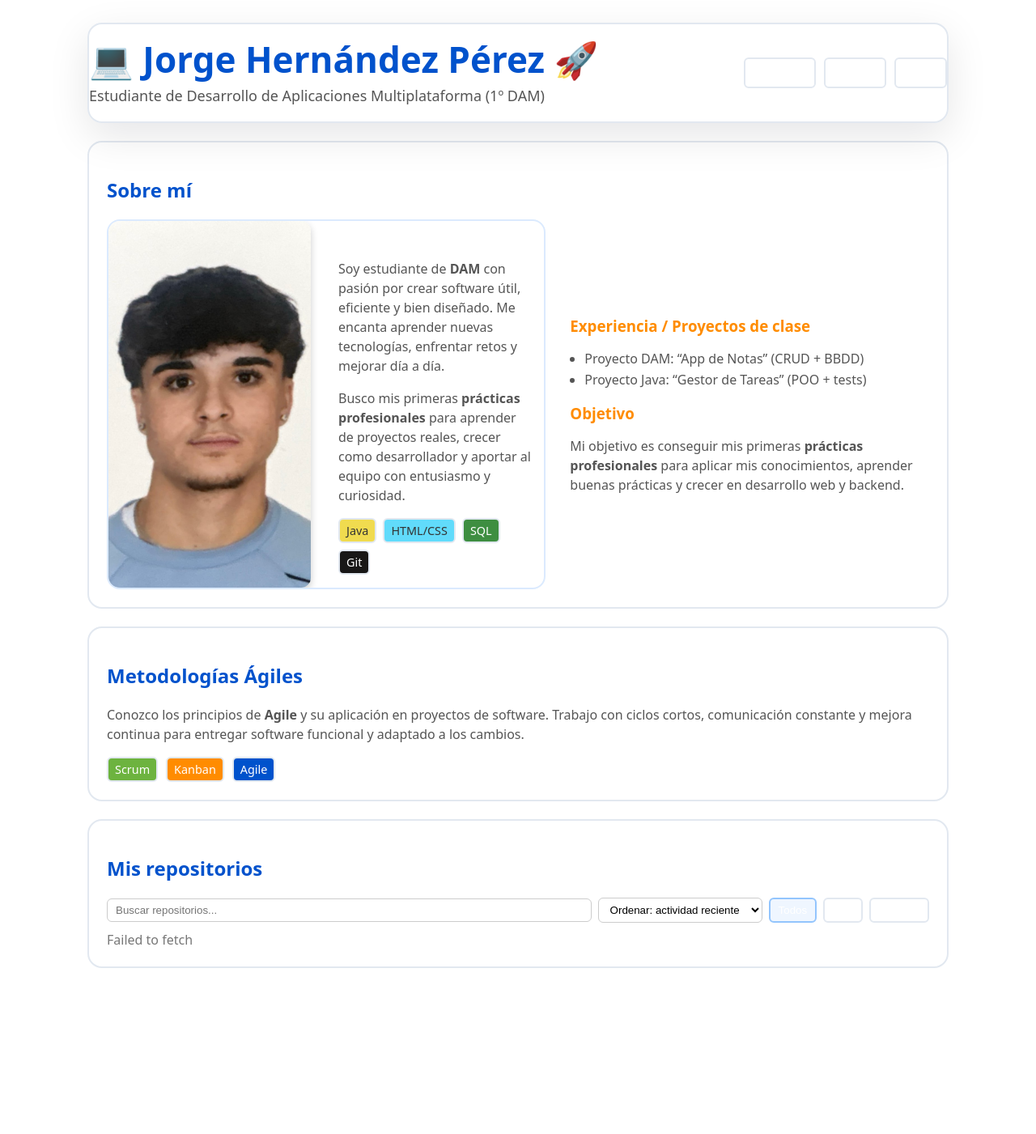
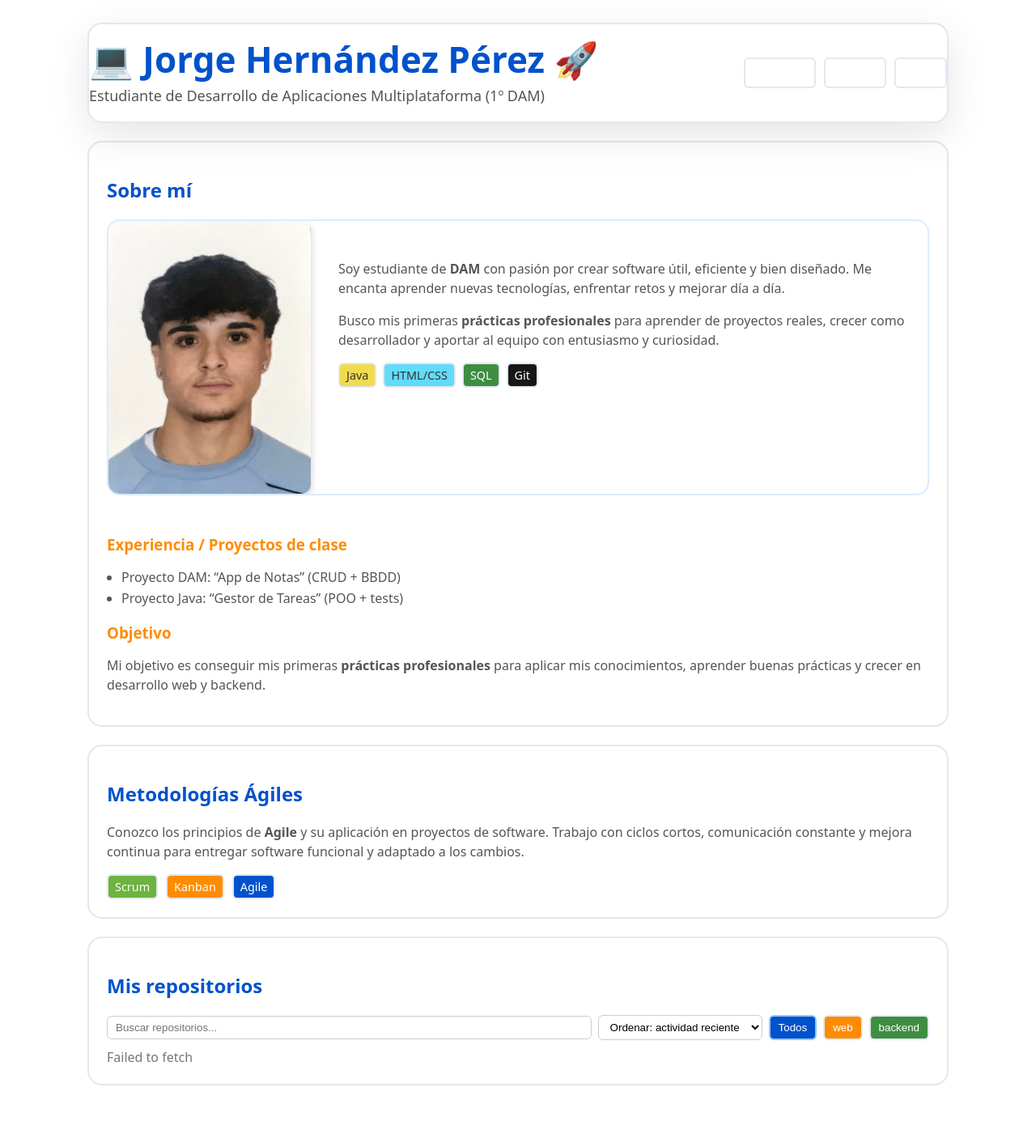
Before and after one commit to Jorghdez18/Jorghdez18.github.io, a Jekyll site: the page built from index.html, in a window 1280 px wide. Shown: the whole page at 81% size. Built offline with Jekyll 4.4.1, drawn with Linux system fonts in a browser that asks for light colours; before the commit the page ends 1256 px from its top, so only the background shows below that.

Commit message:
Update index.html

```diff
--- a/index.html
+++ b/index.html
@@ -20,7 +20,7 @@ title: "Jorge Hernández Pérez — CV & Portfolio"
   <!-- Sobre mí -->
   <section class="section">
     <h2 style="color:#0052CC;">Sobre mí</h2>
-    <div class="grid2" style="gap:30px; align-items:center;">
+    <div class="grid2" style="gap:30px; display:flex; flex-wrap:wrap; align-items:center;">
       <div class="profile">
         <img src="/img/CamScanner 22-12-25 12.52_1.jpg" alt="Foto de perfil" style="width:250px; border-radius:12px; box-shadow:0 4px 10px rgba(0,0,0,0.2); transition: transform 0.3s;" onmouseover="this.style.transform='scale(1.05)'" onmouseout="this.style.transform='scale(1)'">
         <div class="bio" style="margin-top:15px;">
@@ -39,7 +39,7 @@ title: "Jorge Hernández Pérez — CV & Portfolio"
         </div>
       </div>
 
-      <div>
+      <div style="flex:1; min-width:250px;">
         <h3 style="color:#FF8C00; margin-bottom:8px;">Experiencia / Proyectos de clase</h3>
         <ul style="color:#555; padding-left:18px; line-height:1.6;">
           <li>Proyecto DAM: “App de Notas” (CRUD + BBDD)</li>
@@ -60,7 +60,7 @@ title: "Jorge Hernández Pérez — CV & Portfolio"
     <p style="color:#555; line-height:1.5;">
       Conozco los principios de <b>Agile</b> y su aplicación en proyectos de software. Trabajo con ciclos cortos, comunicación constante y mejora continua para entregar software funcional y adaptado a los cambios.
     </p>
-    <div style="display:flex; gap:10px; margin-top:10px;">
+    <div style="display:flex; gap:10px; margin-top:10px; flex-wrap:wrap;">
       <span class="pill" style="background-color:#6DB33F; color:white;">Scrum</span>
       <span class="pill" style="background-color:#FF8C00; color:white;">Kanban</span>
       <span class="pill" style="background-color:#0052CC; color:white;">Agile</span>
@@ -77,9 +77,9 @@ title: "Jorge Hernández Pérez — CV & Portfolio"
         <option value="stars">Ordenar: estrellas</option>
         <option value="name">Ordenar: nombre</option>
       </select>
-      <button class="btn active" data-topic="all">Todos</button>
-      <button class="btn" data-topic="web">web</button>
-      <button class="btn" data-topic="backend">backend</button>
+      <button class="btn active" data-topic="all" style="background-color:#0052CC;">Todos</button>
+      <button class="btn" data-topic="web" style="background-color:#FF8C00;">web</button>
+      <button class="btn" data-topic="backend" style="background-color:#3E8E41;">backend</button>
     </div>
     <div id="repos" class="cards" style="display:grid; grid-template-columns:repeat(auto-fit, minmax(250px,1fr)); gap:15px;"></div>
   </section>
```
